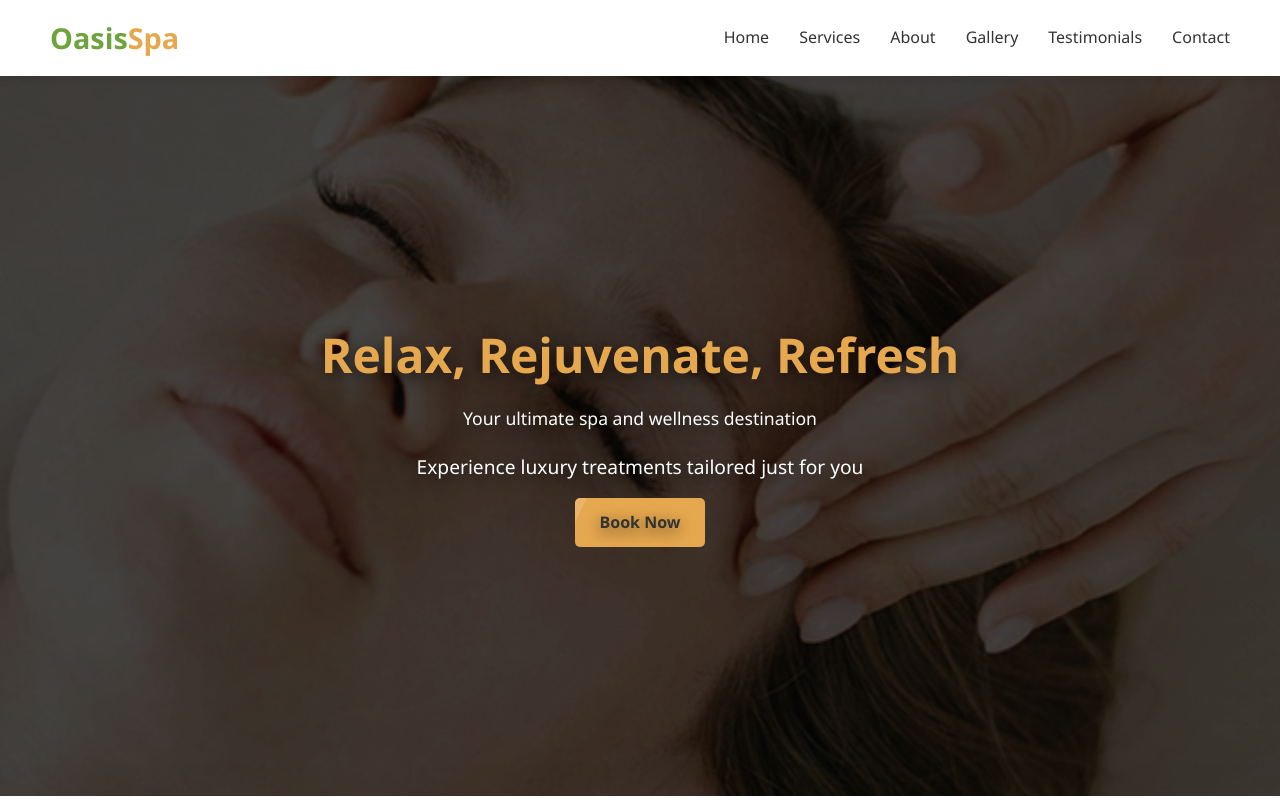
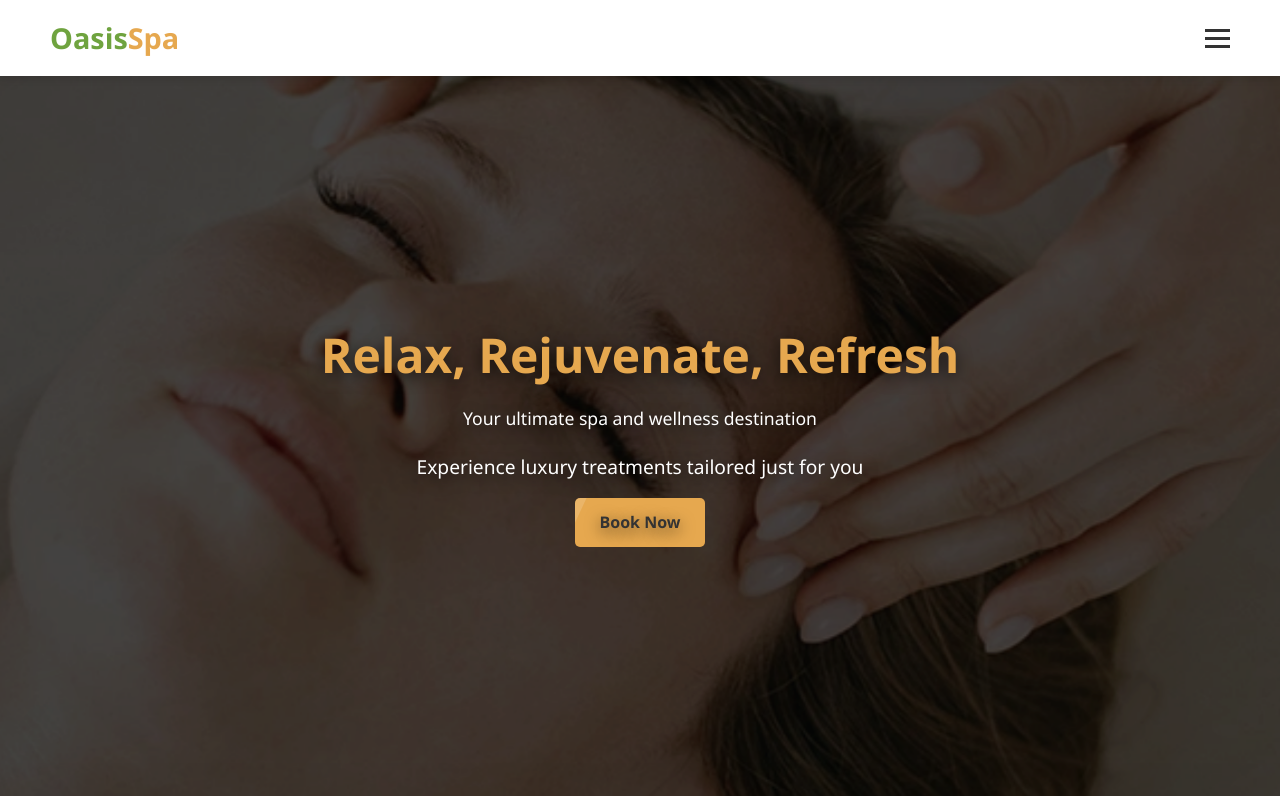
Before and after one commit to dzunisanizitha/Spa-Salon, a plain HTML site: page index.html in a window 1280 px wide. Shown: the top 800 px of the page. Drawn offline with Linux system fonts and the light colour scheme.

```diff
--- a/index.html
+++ b/index.html
@@ -232,6 +232,12 @@
 }
 .hero-text .btn:hover::before { left: 200%; }
 
+html, body { overflow-x: hidden; width: 100%; }
+.navbar ul { flex-direction: column; position: absolute; top: 60px; right: -100%; background: var(--secondary); width: 220px; padding: 20px; border-radius: 5px; transition: right 0.3s ease; }
+.navbar ul.active { right: 0; }
+.hamburger { display: flex; }
+
+
 </style>
 </head>
 <body>
```
